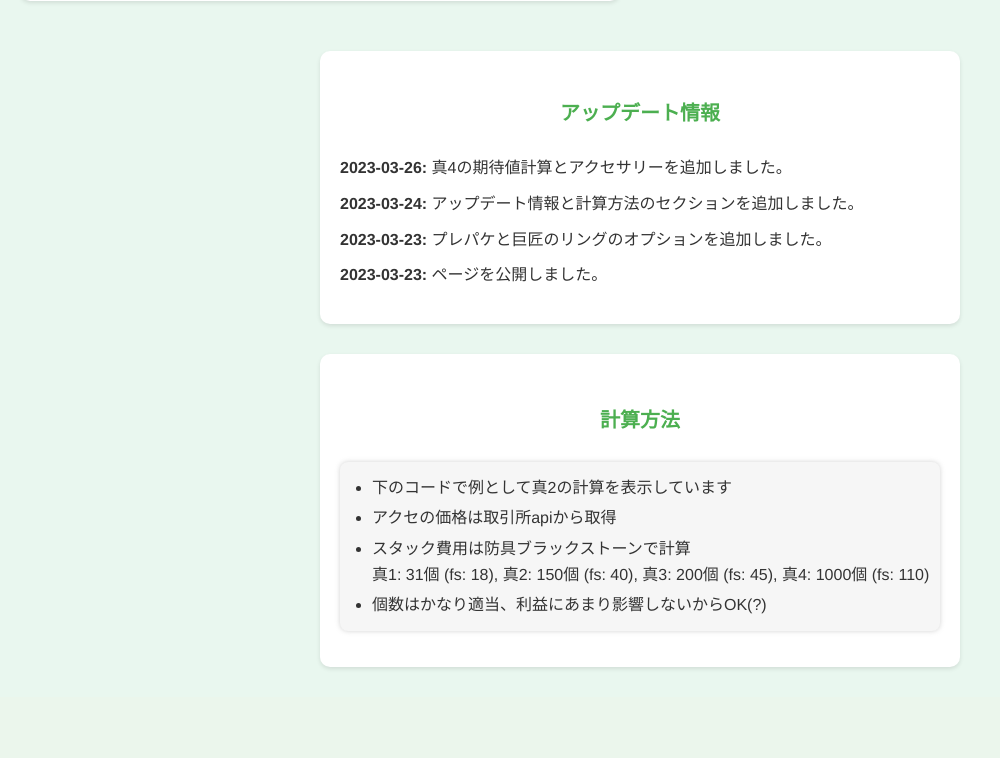
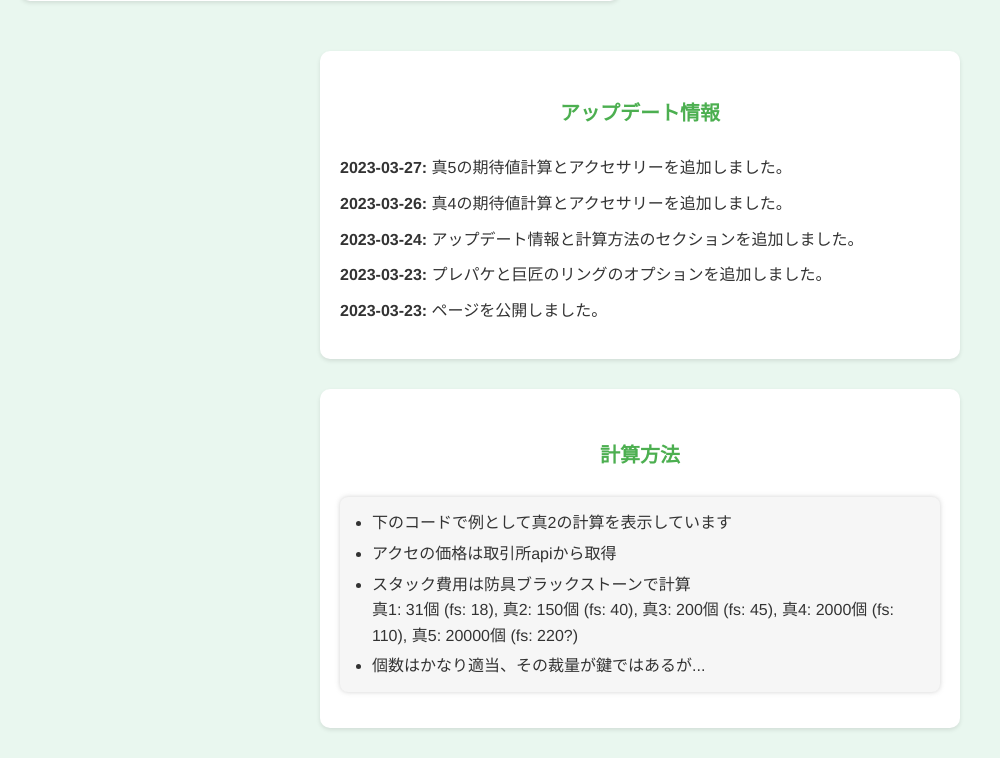
Before and after one commit to Lejenay/bdo_app, a Flask app: page / in a window 1280 px wide. Shown: the part 727-1485 px from the top of the page, without its empty margins (0-1000 px from the left). Before the commit the page ends 1396 px from the top, so only its background shows below. Run offline with Flask 2, Linux system fonts and the light colour scheme; parts of the project's set-up code (start-up, migrations or seed data) failed here and were passed over; some libraries are stand-ins or nearby versions.

Commit message:
add some func
+ pen option
+ fix orkin belt
+ add some acc like lunar neck

```diff
--- a/app.py
+++ b/app.py
@@ -77,6 +77,7 @@ valt_belt = acc_api_call(12236)
 ethereal = acc_api_call(11856)
 lunar = acc_api_call(11663)
 river = acc_api_call(11662)
+orkin_belt = acc_api_call(12251)
 
 
 def ja_name(item):
@@ -102,7 +103,8 @@ def ja_name(item):
         'valt_belt': 'バルタラ',
         'lunar': '月ネックレス',
         'river': '川ネックレス',
-        'ethereal': '夢幻イヤリング'
+        'ethereal': '夢幻イヤリング',
+        'orkin_belt': 'オルキンベルト'
     }
 
     if item in accessories.keys():
@@ -113,7 +115,8 @@ def ja_level_name(level):
         'pri': '真1',
         'duo': '真2',
         'tri': '真3',
-        'tet': '真4'
+        'tet': '真4',
+        'pen': '真5'
     }
 
     if level in lv.keys():
@@ -168,7 +171,7 @@ def acc_tri(acc, tax):
     return str_tri_expected_value, str_base_sell
 
 def acc_tet(acc, tax):
-    try4_stack_cost = (1000 + 200 + 150 + 31)* bs_armour
+    try4_stack_cost = (2000 + 200 + 150 + 31)* bs_armour
     try3_stack_cost = (200 + 150 + 31) * bs_armour
     try2_stack_cost = (150 + 31) * bs_armour
     try1_stack_cost = 31 * bs_armour
@@ -206,8 +209,70 @@ def acc_tet(acc, tax):
 
     return str_tet_expected_value, str_base_sell
 
+def acc_pen(acc, tax):
+    try5_stack_cost = (20000)
+    try4_stack_cost = (2000 + 200 + 150 + 31)* bs_armour
+    try3_stack_cost = (200 + 150 + 31) * bs_armour
+    try2_stack_cost = (150 + 31) * bs_armour
+    try1_stack_cost = 31 * bs_armour
+
+    # straight
+    s5_chance = 0.7*0.5*0.41*0.3*0.115
+    # tet then fail
+    s4f1_chance = 0.7*0.5*0.41*0.3*0.885
+    # tri then fail tet chal, then sell 1
+    s3f1_chance = 0.7*0.5*0.41*0.7
+    # duo then fail, then duo
+    s2f1s2_chance = 0.7*0.5*0.59*0.7*0.5
+    # duo then fail, then fail, sell 1
+    s2f2_chance = 0.7*0.5*0.59*0.3
+    # duo then fail, then pri, then fail duo chal
+    s2f1s1f1_chance = 0.7*0.5*0.59*0.7*0.5
+    # pri then fail, duo
+    s1f1s2_chance = 0.7*0.5*0.7*0.5
+    # pri then fail, pri then fail
+    s1f1s1f1_chance = 0.7*0.5*0.7*0.5
+    # pri then fail, fail, sell 1
+    s1f2_chance = 0.7*0.5*0.3
+    # fail, then tri
+    f1s3_chance = 0.3*0.7*0.5*0.41
+    # fail, then duo, then fail
+    f1s2f1_chance = 0.3*0.7*0.5*0.59
+    # fail, then pri, then fail sell 1
+    f1s1f1_chance = 0.3*0.7*0.5
+    # fail, fail, pri
+    f2s1_chance = 0.3*0.3*0.7
+    # fail, fail, fail
+    f3_chance = 0.3*0.3*0.3
+
+    pen_expected_value = round( ((acc[5]*tax - try5_stack_cost)*s5_chance) +
+                               ((0 - try5_stack_cost)*s4f1_chance) +
+                               ((acc[2]*tax - try2_stack_cost)*s3f1_chance) +
+                               ((acc[0]*tax - try3_stack_cost)*s2f1s2_chance) +
+                               ((acc[0]*tax - try2_stack_cost)*s2f2_chance) +
+                               ((0 - try2_stack_cost - try1_stack_cost)*s2f1s1f1_chance) +
+                               ((acc[2]*tax - try2_stack_cost)*s1f1s2_chance) +
+                               ((0 - try1_stack_cost*2)*s1f1s1f1_chance) +
+                               ((acc[0]*tax - try1_stack_cost)*s1f2_chance) +
+                               ((acc[3]*tax - try3_stack_cost)*f1s3_chance) +
+                               ((0 - try2_stack_cost)*f1s2f1_chance) +
+                               ((acc[0]*tax - try1_stack_cost)*f1s1f1_chance) +
+                               ((acc[1]*tax - try1_stack_cost)*f2s1_chance) +
+                               ((0)*f3_chance)
+                            )
+    str_pen_expected_value = '{:,}'.format(pen_expected_value)
+
+    base_sell = round((acc[0]*6) *tax)
+    str_base_sell = '{:,}'.format(base_sell)
+
+    return str_pen_expected_value, str_base_sell
+
 
 updates = [
+    {
+        'date': '2023-03-27',
+        'info': '真5の期待値計算とアクセサリーを追加しました。'
+    },
     {
         'date': '2023-03-26',
         'info': '真4の期待値計算とアクセサリーを追加しました。'
@@ -279,7 +344,8 @@ def index():
         'valt_belt': valt_belt,
         'lunar': lunar,
         'river': river,
-        'ethereal': ethereal
+        'ethereal': ethereal,
+        'orkin_belt': orkin_belt
     }
 
     # 強化レベルと関数のマッピング
@@ -287,7 +353,8 @@ def index():
         'pri': acc_pri,
         'duo': acc_duo,
         'tri': acc_tri,
-        'tet': acc_tet
+        'tet': acc_tet,
+        'pen': acc_pen
     }
 
     # 選択されたアクセサリーと強化関数を取得
--- a/templates/index.html
+++ b/templates/index.html
@@ -273,7 +273,7 @@
 
                <label for="item">強化段階:</label>
                <select name="level" id="level">
-                  {% for option in [('pri', '真1'), ('duo', '真2'), ('tri', '真3'), ('tet', '真4')] %}
+                  {% for option in [('pri', '真1'), ('duo', '真2'), ('tri', '真3'), ('tet', '真4'), ('pen', '真5')] %}
                     <option value="{{ option[0] }}"
                     {% if selected_level == option[0] %}selected{% endif %}>{{ option[1] }}</option>
                   {% endfor %}
@@ -320,8 +320,8 @@
                      <li>下のコードで例として真2の計算を表示しています</li>
                      <li>アクセの価格は取引所apiから取得</li>
                      <li>スタック費用は防具ブラックストーンで計算</br>
-                     真1: 31個 (fs: 18), 真2: 150個 (fs: 40), 真3: 200個 (fs: 45), 真4: 1000個 (fs: 110)</li>
-                     <li>個数はかなり適当、利益にあまり影響しないからOK(?)</li>
+                     真1: 31個 (fs: 18), 真2: 150個 (fs: 40), 真3: 200個 (fs: 45), 真4: 2000個 (fs: 110), 真5: 20000個 (fs: 220?)</li>
+                     <li>個数はかなり適当、その裁量が鍵ではあるが...</li>
                   </ul>
                   <div class="gist">
                      <script src="https://gist.github.com/Lejenay/181beb6c19fb51051102dc2637f7e860.js"></script>
```
